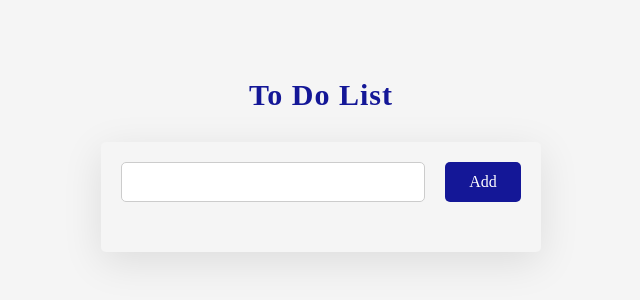
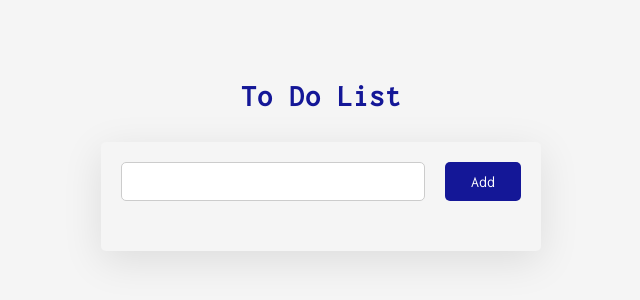
Before and after one commit to daisuki0i/ProjectWeb, a plain HTML site: page ToDoList/index.html in a window 1280 px wide. Shown: the part 250-550 px from the top of the page, 319-959 px from the left. Drawn offline with Linux system fonts and the light colour scheme.

Commit message:
edit font and delete item

```diff
--- a/ToDoList/style.css
+++ b/ToDoList/style.css
@@ -3,7 +3,7 @@
 *{
     margin: 0;
     padding: 0;
-    font-family: 'Poppons','sans-serif';
+    font-family: 'Inconsolata','sans-serif';
 }
 
 body{
```
